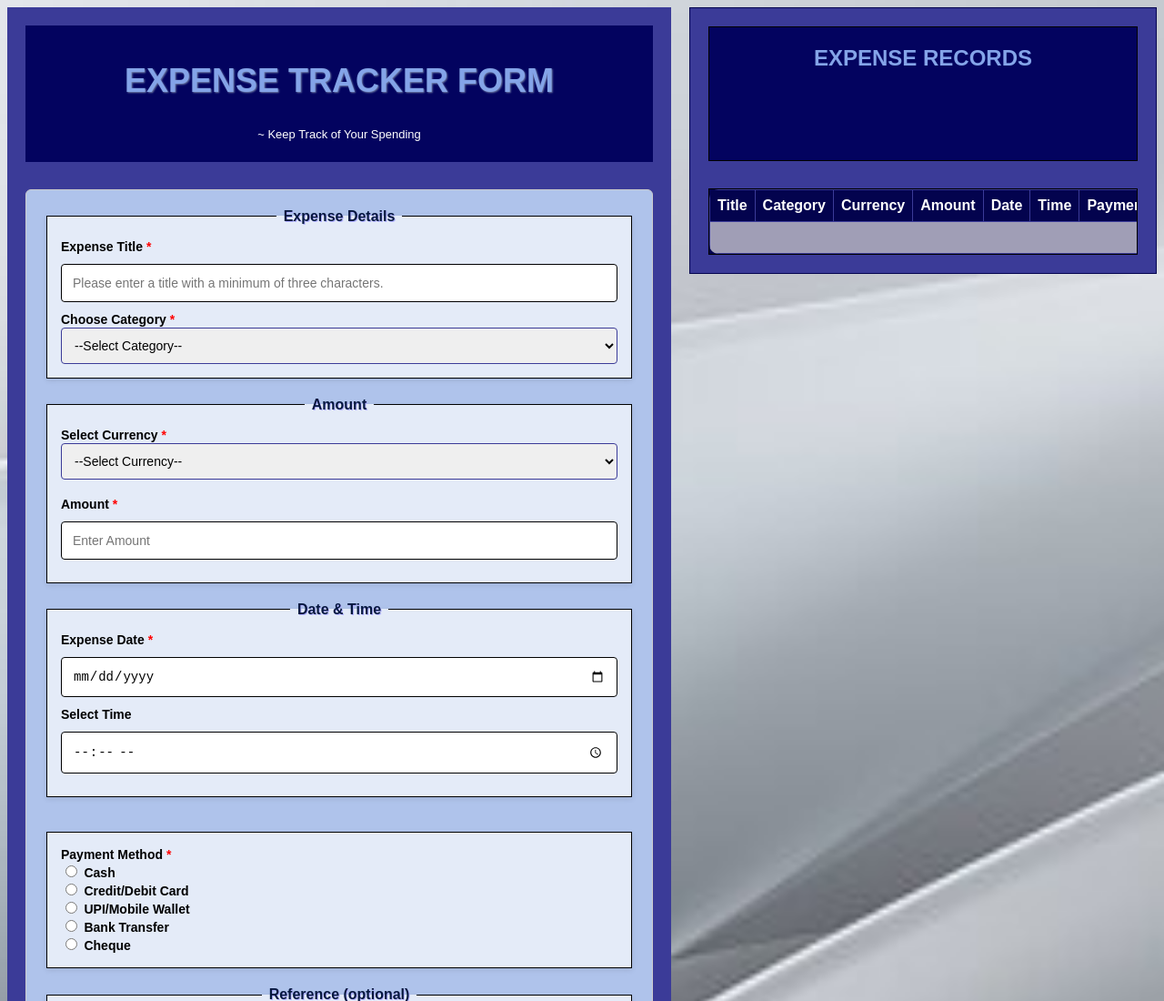
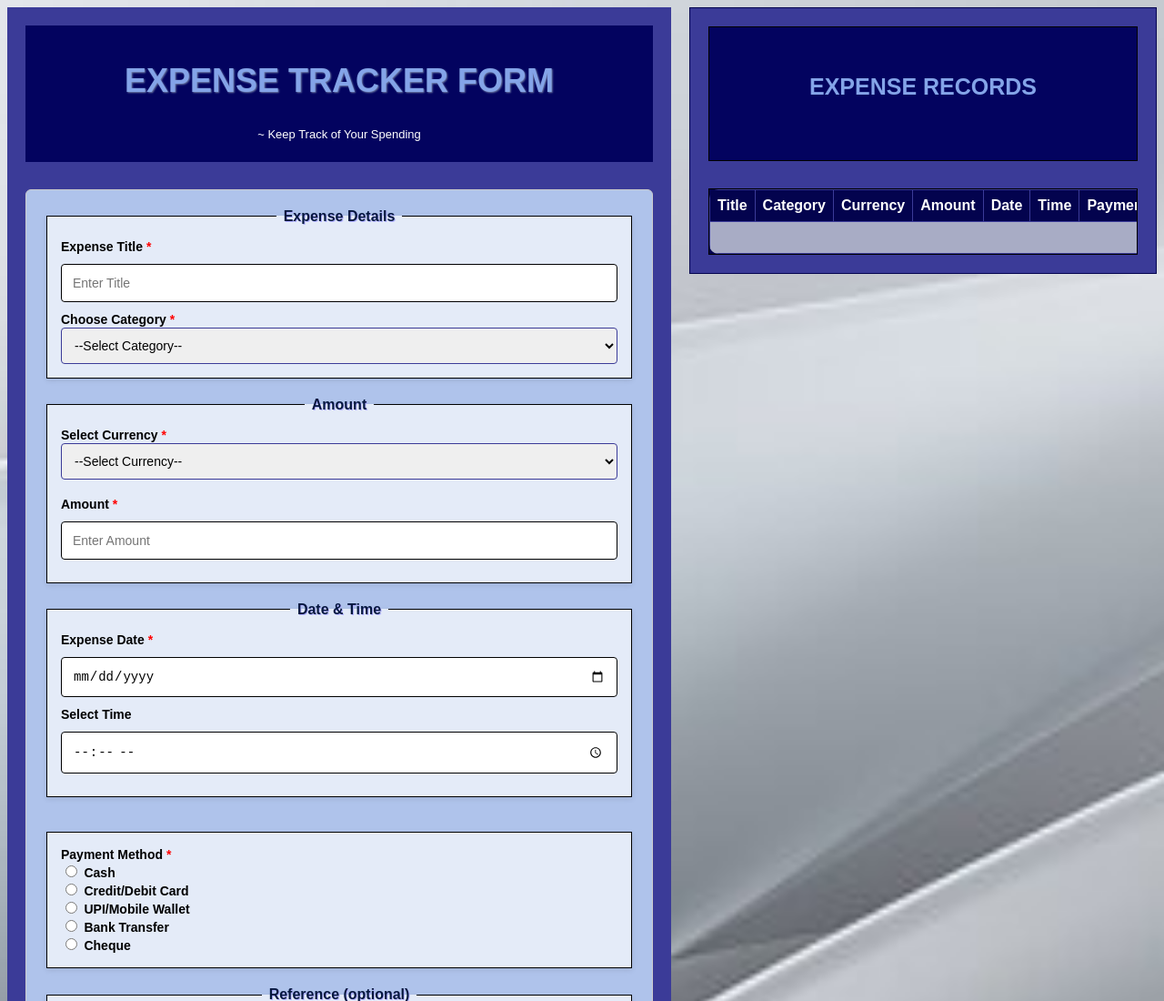
Before and after one commit to Swetalana09/Expense-Tracker-Form, a plain HTML site: page index.html in a window 1280 px wide. Shown: the top 1100 px of the page at 91% size. Drawn offline with Linux system fonts and the light colour scheme.

Commit message:
fix: add style changes

```diff
--- a/css/style.css
+++ b/css/style.css
@@ -50,18 +50,7 @@ body{
     margin:auto;
     box-sizing: border-box;
     background-color: #3b3b98;
-    /* flex: 0 0 730px; */
-    /* background-image: url('../images/picture.jpg');
-    background-size: cover;
-    background-position: center;
-    background-repeat: no-repeat; */
 }
-
-/* .box{
-    display: flex;
-    gap:20px;
-    justify-content: space-between;
-} */
 
 fieldset{
     border: 1.5px solid black;
@@ -145,7 +134,6 @@ input[type=text], input[type=number], input[type=date],input[type=time]{
 input,select,textarea{
     border-radius: 4px;
     border:1px solid #3b3b98;
-    /* #3b3b98;  */
     padding:10px;
     transition: 0.3s;
 }
@@ -220,22 +208,22 @@ table{
     font-family: Arial, Helvetica, sans-serif;
     border-radius: 10px;
     overflow: hidden;
-    /* table-layout: fixed; */
 }
 
 .table-box h2{
     color:#84a4e8;
-    font-size:24px;
+    font-size:25px;
     text-align: center;
     margin-bottom: 20px;
     font-weight: bold;
+    padding-top:30px;
 }
 
 th,td{
     border: 1px solid #3b3b98;
     padding: 8px;
     text-align: center;
-    background-color: #eae7e7ad;
+    background-color: #f7fcfead;
 }
 
 th{
@@ -280,16 +268,6 @@ th{
     background-color: #c82333;
 }
 
-/* .table-box h2{
-    color:white;
-    text-shadow: 1px 1px 2px #6f7da5;
-    font-size:26px;
-    text-align: center;
-    margin-bottom: 20px;
-    font-weight: bolder;
-    font-family: Arial, Helvetica, sans-serif;
-} */
-
 @media (max-width:900px){
     .page-layout{
         flex-direction: column;
@@ -333,27 +311,16 @@ th{
         padding:6px;
     }
 }
-
-
 #expenseTable{
     min-width: 1200px;
     white-space: nowrap;
 }
-
 table td button.edit-btn,
 table td button.del-btn{
     width:90px;
     display:block;
     margin:5px auto;
 }
-
-/* table th, table td{
-    width: 6.66%;
-    word-wrap: break-word;
-    table-layout: fixed;
-    overflow: hidden;
-} */
-
 .table-box{
     flex-direction: column;
     flex:1;
--- a/index.html
+++ b/index.html
@@ -21,7 +21,7 @@
                     <legend>Expense Details</legend>
                     <!--Expense Title-->
                     <label for="exptitle">Expense Title <span class="asterisk">*</span></label><br>
-                    <input type="text" id="exptitle" name="exptitle" placeholder="Please enter a title with a minimum of three characters." required minlength="3"
+                    <input type="text" id="exptitle" name="exptitle" placeholder="Enter Title" required minlength="3"
                         maxlength="50">
                     <br>
 
--- a/js/const.js
+++ /dev/null
@@ -1,2 +0,0 @@
-//success mss
-//error msg
```
Also changed, not shown: js/script.js (+1 -8 lines).
